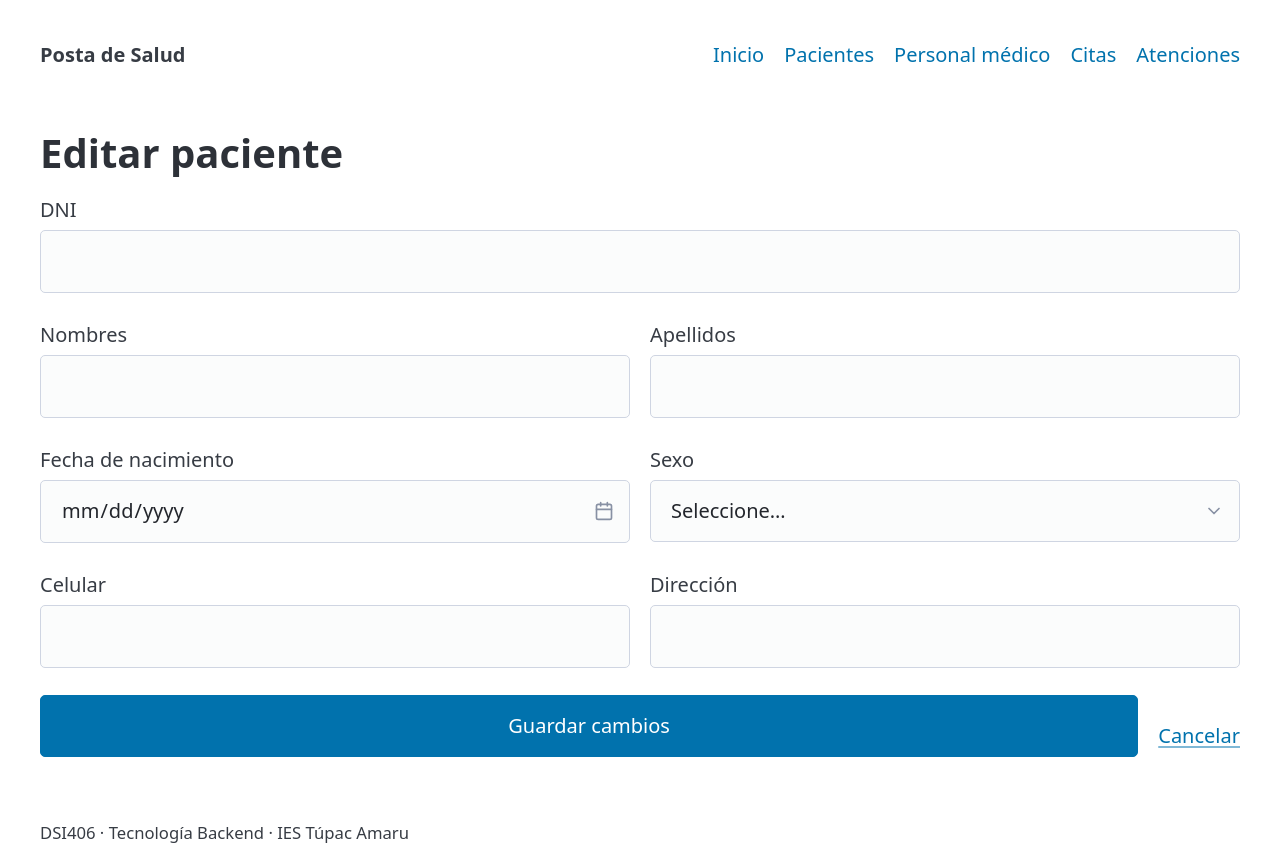
After one commit to colivera251ds18-debug/posta-salud, a Laravel app: template resources/views/pacientes/edit.blade.php in a window 1280 px wide. The commit adds this page. Run offline with Laravel 12, Linux system fonts and the light colour scheme; the template is opened without the code that fills it, so the values that code supplies are empty; some libraries are stand-ins or nearby versions.

Commit message:
docs: registra pruebas del modulo pacientes,feat: elimina pacientes sin citas (RF07),feat: muestra la ficha y edita pacientes,feat: registra pacientes con validacion en espanol,feat: lista y busca pacientes con paginacion,feat: agrega rutas de recurso y controlador de pacientes

```diff
--- /dev/null
+++ b/lang/es/pagination.php
@@ -0,0 +1,6 @@
+<?php
+
+return [
+    'previous' => '&laquo; Anterior',
+    'next'     => 'Siguiente &raquo;',
+];
--- a/resources/views/layouts/app.blade.php
+++ b/resources/views/layouts/app.blade.php
@@ -18,11 +18,27 @@
                 <li><a href="#">Atenciones</a></li>
             </ul>
         </nav>
+
+        <style>
+            .aviso-ok    { border-left: 6px solid #2f7d52; }
+            .aviso-error { border-left: 6px solid #b3261e; }
+            .acciones    { display: flex; gap: 1rem; align-items: center; }
+        </style>
+
+
     </header>
 
     <main class="container">
+        @if (session('ok'))
+            <article class="aviso-ok">{{ session('ok') }}</article>
+        @endif
+        @if (session('error'))
+            <article class="aviso-error">{{ session('error') }}</article>
+        @endif
+
         @yield('contenido')
     </main>
+
 
     <footer class="container">
         <small>DSI406 · Tecnología Backend · IES Túpac Amaru</small>
--- /dev/null
+++ b/resources/views/pacientes/_form.blade.php
@@ -0,0 +1,52 @@
+<label>DNI
+    <input name="dni" value="{{ old('dni', $paciente->dni) }}" maxlength="8"
+           @error('dni') aria-invalid="true" @enderror>
+    @error('dni') <small>{{ $message }}</small> @enderror
+</label>
+
+<div class="grid">
+    <label>Nombres
+        <input name="nombres" value="{{ old('nombres', $paciente->nombres) }}"
+               @error('nombres') aria-invalid="true" @enderror>
+        @error('nombres') <small>{{ $message }}</small> @enderror
+    </label>
+    <label>Apellidos
+        <input name="apellidos" value="{{ old('apellidos', $paciente->apellidos) }}"
+               @error('apellidos') aria-invalid="true" @enderror>
+        @error('apellidos') <small>{{ $message }}</small> @enderror
+    </label>
+</div>
+
+<div class="grid">
+    <label>Fecha de nacimiento
+        <input type="date" name="fecha_nacimiento"
+               value="{{ old('fecha_nacimiento',
+                             $paciente->fecha_nacimiento?->format('Y-m-d')) }}"
+               @error('fecha_nacimiento') aria-invalid="true" @enderror>
+        @error('fecha_nacimiento') <small>{{ $message }}</small> @enderror
+    </label>
+    <label>Sexo
+        <select name="sexo" @error('sexo') aria-invalid="true" @enderror>
+            <option value="">Seleccione…</option>
+            <option value="F" @selected(old('sexo', $paciente->sexo) === 'F')>
+                Femenino</option>
+            <option value="M" @selected(old('sexo', $paciente->sexo) === 'M')>
+                Masculino</option>
+        </select>
+        @error('sexo') <small>{{ $message }}</small> @enderror
+    </label>
+</div>
+
+<div class="grid">
+    <label>Celular
+        <input name="telefono" maxlength="9"
+               value="{{ old('telefono', $paciente->telefono) }}"
+               @error('telefono') aria-invalid="true" @enderror>
+        @error('telefono') <small>{{ $message }}</small> @enderror
+    </label>
+    <label>Dirección
+        <input name="direccion" value="{{ old('direccion', $paciente->direccion) }}"
+               @error('direccion') aria-invalid="true" @enderror>
+        @error('direccion') <small>{{ $message }}</small> @enderror
+    </label>
+</div>
--- /dev/null
+++ b/resources/views/pacientes/edit.blade.php
@@ -0,0 +1,19 @@
+@extends('layouts.app')
+
+@section('titulo', 'Editar paciente')
+
+@section('contenido')
+    <h1>Editar paciente</h1>
+
+    <form method="POST" novalidate
+          action="{{ route('pacientes.update', $paciente) }}">
+        @csrf
+        @method('PUT')
+        @include('pacientes._form')
+
+        <div class="acciones">
+            <button type="submit">Guardar cambios</button>
+            <a href="{{ route('pacientes.show', $paciente) }}">Cancelar</a>
+        </div>
+    </form>
+@endsection
```
Also changed, not shown: app/Http/Controllers/PacienteController.php (+51 -16 lines), app/Http/Requests/StorePacienteRequest.php (+33 -10 lines), app/Http/Requests/UpdatePacienteRequest.php (+9 -18 lines), resources/views/pacientes/create.blade.php (added, +17 -0 lines), resources/views/pacientes/index.blade.php (added, +45 -0 lines), resources/views/pacientes/show.blade.php (added, +40 -0 lines), docs/pruebas/guia03-pacientes.md (added).
